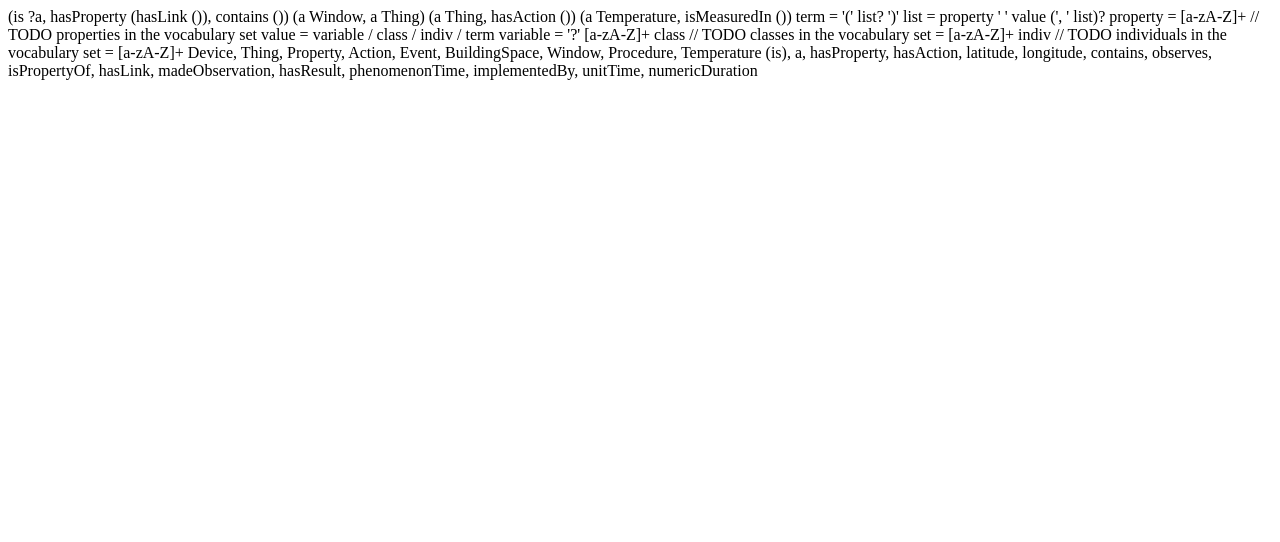
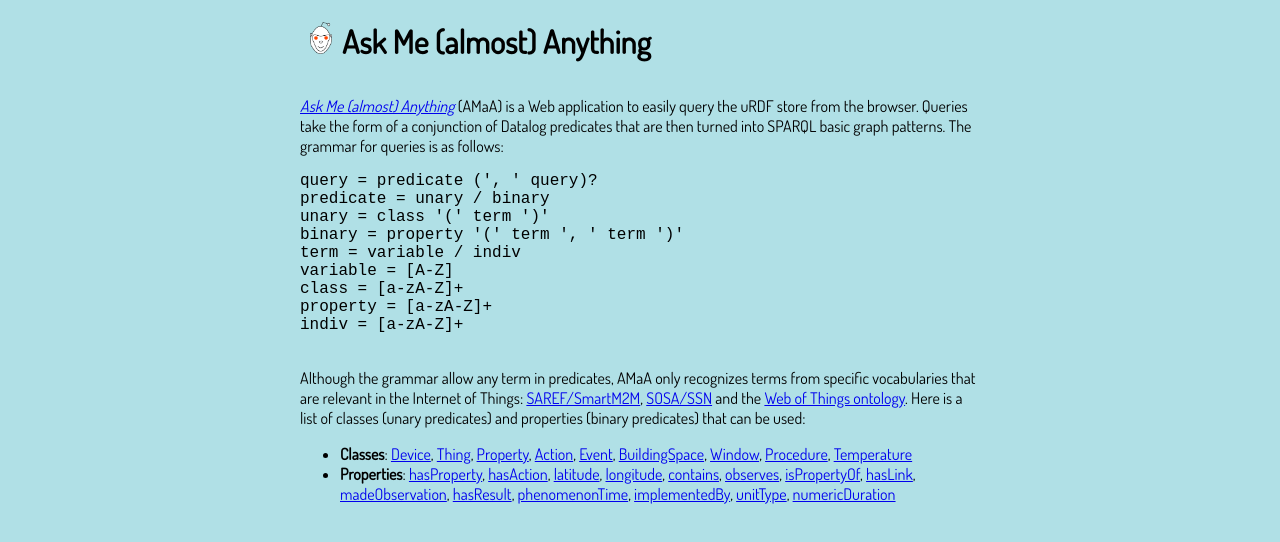
Before and after one commit to vcharpenay/urdf-amaa, a plain HTML site: page client/help/index.html in a window 1280 px wide. Drawn offline with Linux system fonts and the light colour scheme.

Commit message:
wrote help.

```diff
--- a/client/help/index.html
+++ b/client/help/index.html
@@ -3,38 +3,110 @@
   <head>
     <meta charset="utf-8">
     <title>Help - Ask Me (almost) Anything</title>
+    <style media="screen">
+      @font-face {
+        font-family: "Dosis";
+        src: url("/fonts/Dosis-Regular.otf");
+      }
+
+      * {
+        font-family: "Dosis", sans-serif;
+      }
+
+      .wrap {
+        margin: auto;
+        max-width: 680px;
+      }
+
+      .header {
+        width: 680px;
+        position: absolute;
+        top: 0px;
+        height: 80px;
+        background: powderblue;
+      }
+
+      .header-logo {
+        height: 1em;
+        margin-left: 10px;
+        margin-right: 10px;
+      }
+
+      .content {
+        width: 680px;
+        position:absolute;
+        top: 80px;
+      }
+
+      body {
+        background: powderblue;
+      }
+
+      pre {
+        font-family: "Courier New", "Courier", monospace;
+      }
+    </style>
   </head>
   <body>
-    (is ?a, hasProperty (hasLink ()), contains ())
-    (a Window, a Thing)
-    (a Thing, hasAction ())
-    (a Temperature, isMeasuredIn ())
+    <div class="wrap">
+      <div class="header">
+        <h1><img class="header-logo" src="/churchill-amaa.png" alt="Gorilla that looks like Snoo">Ask Me (almost) Anything</h1>
+      </div>
+      <div class="content">
+        <p>
+          <a href="/"><i>Ask Me (almost) Anything</i></a> (AMaA) is a Web application to easily query the uRDF store from the browser.
+          Queries take the form of a conjunction of Datalog predicates that are then turned into SPARQL basic graph patterns.
+          The grammar for queries is as follows:
+          <pre>
+query = predicate (', ' query)?
+predicate = unary / binary
+unary = class '(' term ')'
+binary = property '(' term ', ' term ')'
+term = variable / indiv
+variable = [A-Z]
+class = [a-zA-Z]+
+property = [a-zA-Z]+
+indiv = [a-zA-Z]+
+          </pre>
+        </p>
 
-    term
-      = '(' list? ')'
-
-    list
-      = property ' ' value (', ' list)?
-
-    property
-      = [a-zA-Z]+  // TODO properties in the vocabulary set
-
-    value
-      = variable
-      / class
-      / indiv
-      / term
-
-    variable
-      = '?' [a-zA-Z]+
-
-    class // TODO classes in the vocabulary set
-      = [a-zA-Z]+
-
-    indiv // TODO individuals in the vocabulary set
-      = [a-zA-Z]+
-
-    Device, Thing, Property, Action, Event, BuildingSpace, Window, Procedure, Temperature
-    (is), a, hasProperty, hasAction, latitude, longitude, contains, observes, isPropertyOf, hasLink, madeObservation, hasResult, phenomenonTime, implementedBy, unitTime, numericDuration
+        <p>
+          Although the grammar allow any term in predicates, AMaA only recognizes terms from specific vocabularies
+          that are relevant in the Internet of Things:
+          <a href="http://www.etsi.org/deliver/etsi_ts/103200_103299/103264/01.01.01_60/ts_103264v010101p.pdf">SAREF/SmartM2M</a>,
+          <a href="https://www.w3.org/TR/vocab-ssn/">SOSA/SSN</a> and the <a href="https://www.w3.org/WoT/WG/">Web of Things ontology</a>.
+          Here is a list of classes (unary predicates) and properties (binary predicates) that can be used:
+          <ul>
+            <li>
+              <b>Classes</b>: <a href="http://uri.etsi.org/m2m/saref#Device">Device<a/>,
+                              <a href="http://www.w3.org/ns/td/Thing">Thing</a>,
+                              <a href="http://www.w3.org/ns/td/Property">Property</a>,
+                              <a href="http://www.w3.org/ns/td/Action">Action</a>,
+                              <a href="http://www.w3.org/ns/td/Event">Event</a>,
+                              <a href="http://uri.etsi.org/m2m/saref#BuildingSpace">BuildingSpace</a>,
+                              <a href="http://uri.etsi.org/m2m/saref#Window">Window</a>,
+                              <a href="http://www.w3.org/ns/sosa/Procedure">Procedure</a>,
+                              <a href="http://uri.etsi.org/m2m/saref#Temperature">Temperature</a>
+            </li>
+            <li>
+              <b>Properties</b>: <a href="http://www.w3.org/ns/td/hasProperty">hasProperty</a>,
+                                 <a href="http://www.w3.org/ns/td/hasAction">hasAction</a>,
+                                 <a href="http://www.w3.org/2003/01/geo/wgs84_pos#latitude">latitude</a>,
+                                 <a href="http://www.w3.org/2003/01/geo/wgs84_pos#longitude">longitude</a>,
+                                 <a href="http://uri.etsi.org/m2m/saref#contains">contains</a>,
+                                 <a href="http://www.w3.org/ns/sosa/observes">observes</a>,
+                                 <a href="http://www.w3.org/ns/ssn/isPropertyOf">isPropertyOf</a>,
+                                 <a href="http://www.w3.org/ns/td/hasLink">hasLink</a>,
+                                 <a href="http://www.w3.org/ns/sosa/madeObservation">madeObservation</a>,
+                                 <a href="http://www.w3.org/ns/sosa/hasResult">hasResult</a>,
+                                 <a href="http://www.w3.org/ns/sosa/phenomenonTime">phenomenonTime</a>,
+                                 <a href="http://www.w3.org/ns/ssn/implementedBy">implementedBy</a>,
+                                 <a href="http://www.w3.org/2006/time#unitType">unitType</a>,
+                                 <a href="http://www.w3.org/2006/time#numericDuration">numericDuration</a>
+            </li>
+          </ul>
+        </p>
+      </div>
+    </div>
   </body>
 </html>
```
Also changed, not shown: client/about/index.html (deleted, +0 -10 lines), client/index.html (+14 -4 lines).
